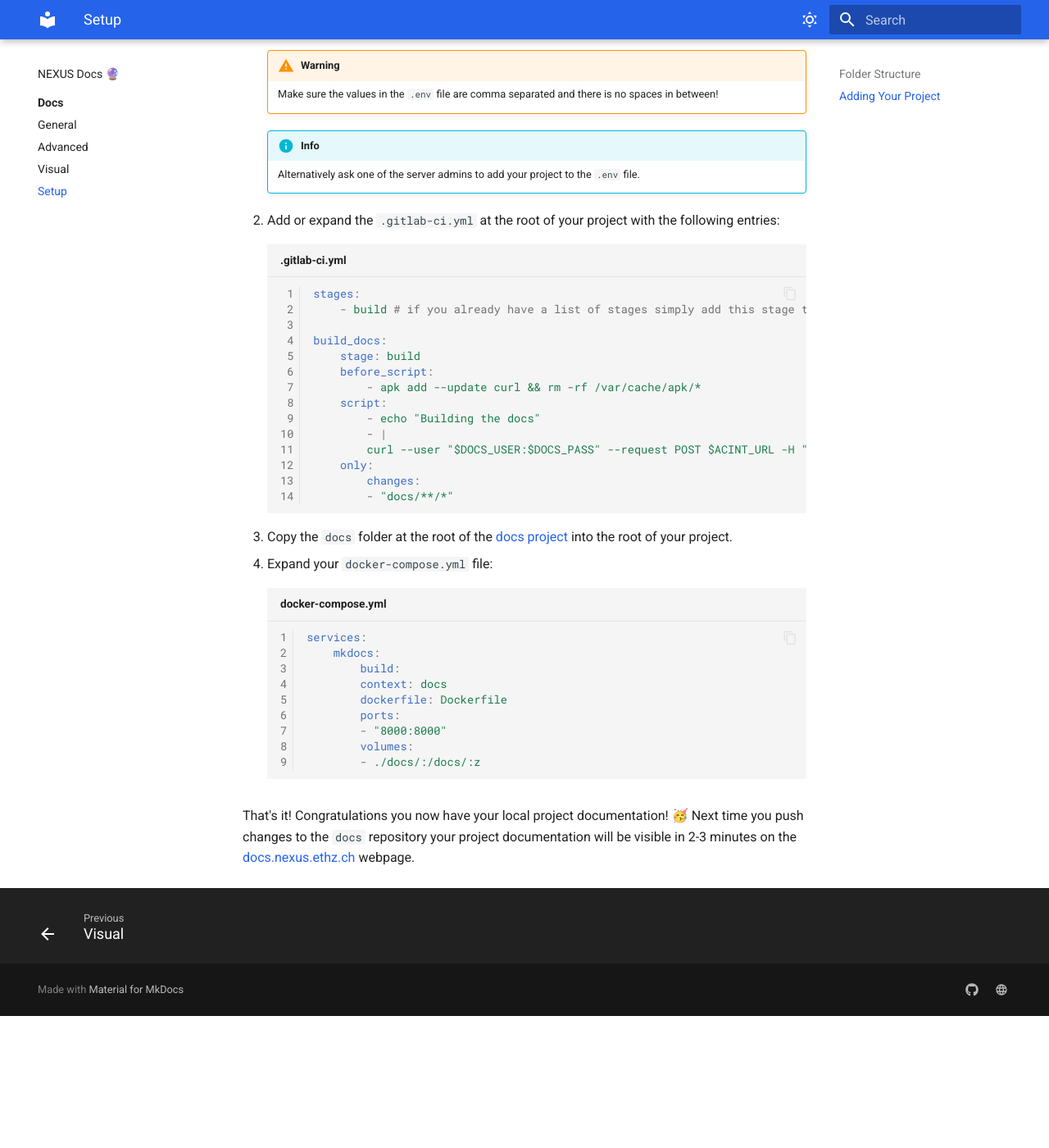
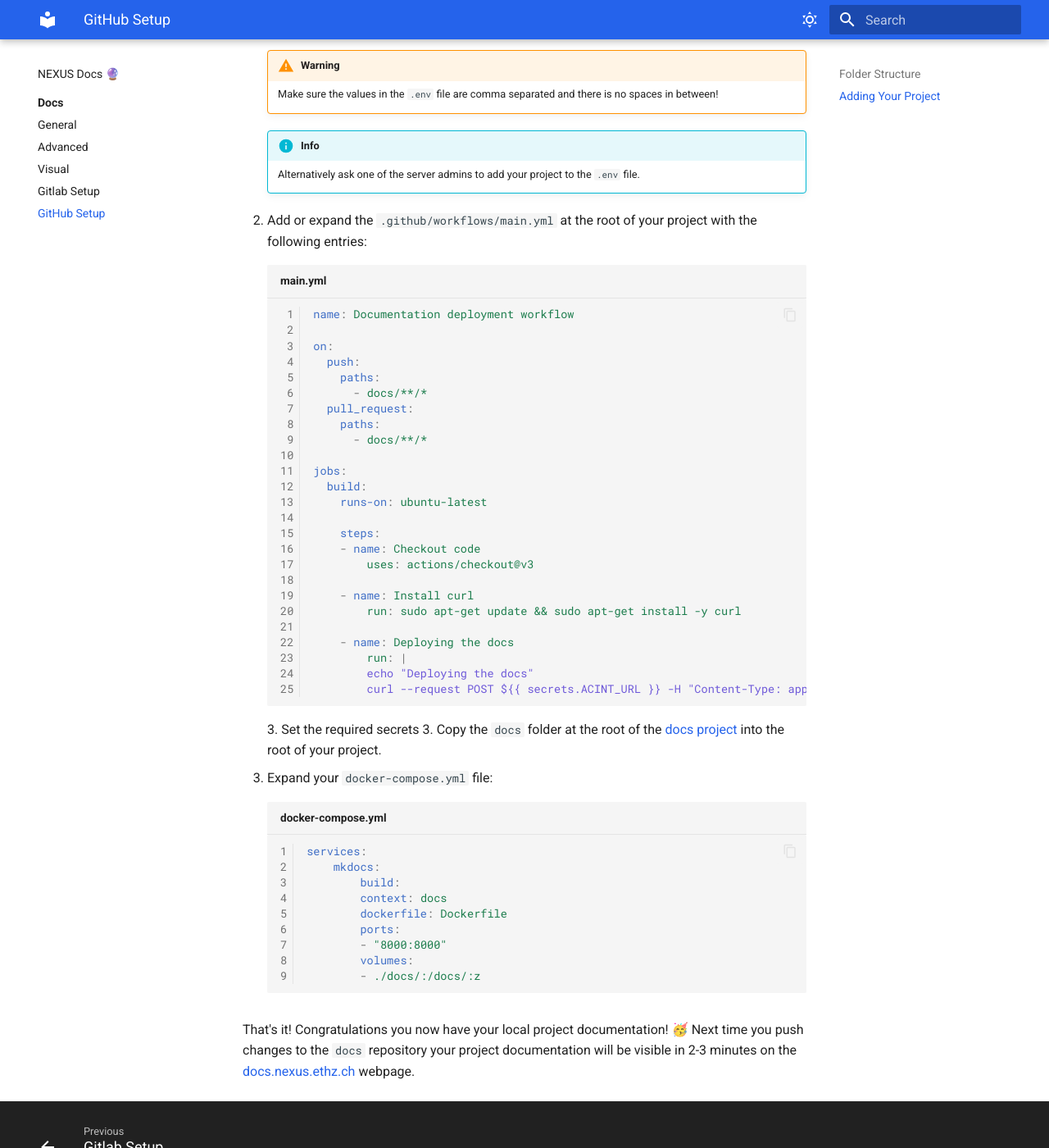
Before and after one commit to ETH-NEXUS/nexus-se-docs, an MkDocs documentation site: the page built from docs/docs/docs/setup_github.md, in a window 1280 px wide and 1400 px high, scrolled down 830 px. Shown: the whole window at 82% size. Built offline with MkDocs 1.6.1 and Material for MkDocs 9.7.7, drawn with Linux system fonts in a browser that asks for light colours; before the commit the page ends 2069 px from its top, so only the background shows below that; some of the changed text lies outside the part shown.

Commit message:
[ DOC ]: Add documentation for github deployment

````diff
--- a/docs/docs/docs/setup.md
+++ b/docs/docs/docs/setup_github.md
@@ -1,3 +1,7 @@
+---
+title: GitHub Setup
+---
+
 ### Folder Structure
 The folder `docs/docs` contains the main content of the docs.
 
@@ -32,25 +36,36 @@ nav:
     !!! info
         Alternatively ask one of the server admins to add your project to the `.env` file.
 
-2. Add or expand the `.gitlab-ci.yml` at the root of your project with the following entries:
+2. Add or expand the `.github/workflows/main.yml` at the root of your project with the following entries:
 
-    ```yaml title=".gitlab-ci.yml" linenums="1"
-    stages:
-        - build # if you already have a list of stages simply add this stage to others
+    ```yaml title="main.yml" linenums="1"
+    name: Documentation deployment workflow
 
-    build_docs:
-        stage: build
-        before_script:
-            - apk add --update curl && rm -rf /var/cache/apk/*
-        script:
-            - echo "Building the docs"
-            - |
-            curl --user "$DOCS_USER:$DOCS_PASS" --request POST $ACINT_URL -H "Content-Type: application/json" -d "{\"action\": \"$ACINT_ACTION\", \"token\": \"$ACINT_TOKEN\"}"
-        only:
-            changes:
-            - "docs/**/*"
+    on:
+      push:
+        paths:
+          - docs/**/*
+      pull_request:
+        paths:
+          - docs/**/*
+
+    jobs:
+      build:
+        runs-on: ubuntu-latest
+
+        steps:
+        - name: Checkout code
+            uses: actions/checkout@v3
+
+        - name: Install curl
+            run: sudo apt-get update && sudo apt-get install -y curl
+
+        - name: Deploying the docs
+            run: |
+            echo "Deploying the docs"
+            curl --request POST ${{ secrets.ACINT_URL }} -H "Content-Type: application/json" -d "{\"action\": \"${{ secrets.ACINT_ACTION }}\", \"token\": \"${{ secrets.ACINT_TOKEN }}\"}"
     ```
-
+3. Set the required secrets
 3. Copy the `docs` folder at the root of the [docs project](https://github.com/ETH-NEXUS/nexus-docs) into the root of your project.
 
 4. Expand your `docker-compose.yml` file:
````
Also changed, not shown: docs/docs/docs/setup_gitlab.md (added, +74 -0 lines), docs/docs/docs/.pages.
